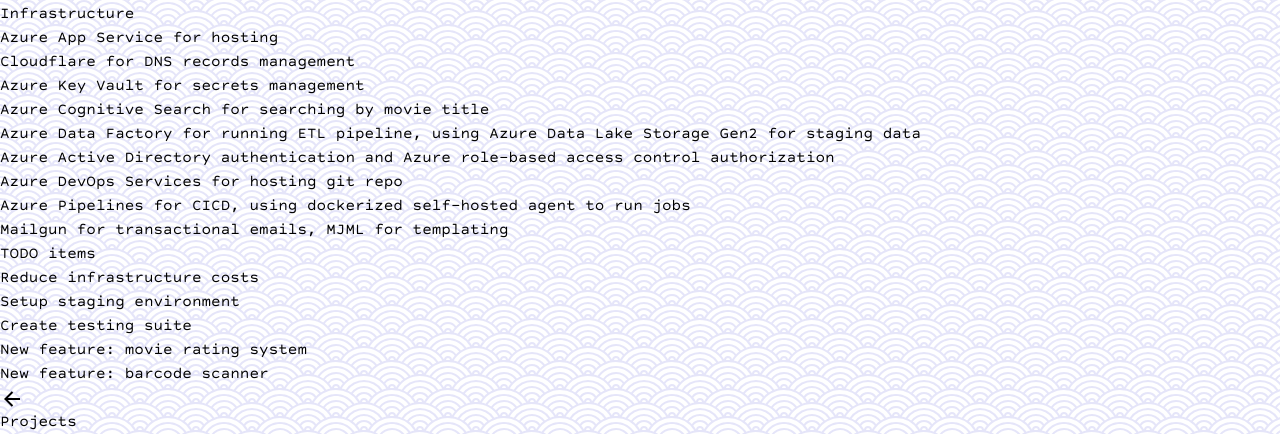
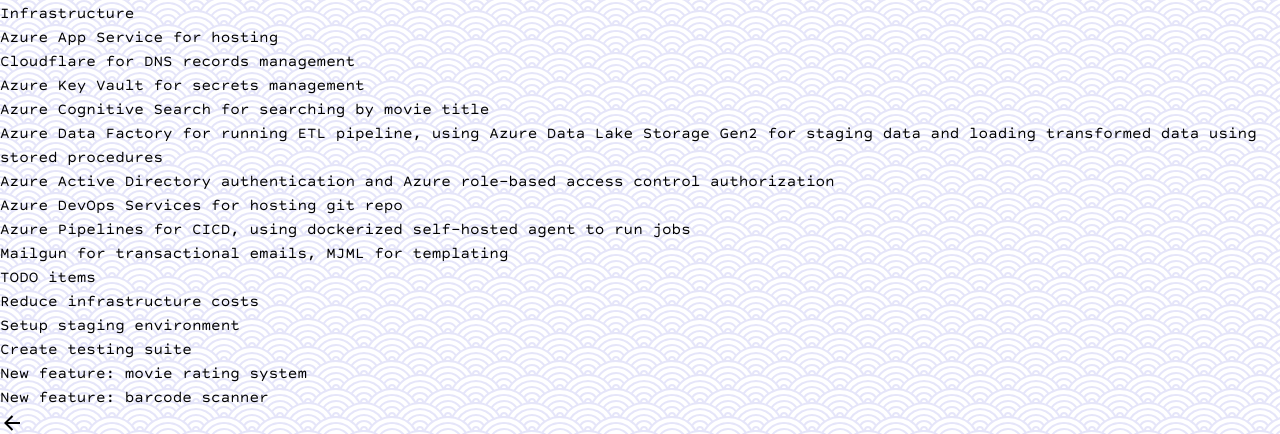
Before and after one commit to jkrajcir/jkrajcir.dev, an Eleventy site: page pages/projects/mymoviestash.njk in a window 1280 px wide. Shown: the part 4638-5072 px from the top of the page. Built offline with nearby package versions, Linux system fonts and the light colour scheme; Eleventy itself is replaced by a stand-in of ours; files that its build step writes are made by us from their sources.

Commit message:
minor conent fix

```diff
--- a/pages/projects/mymoviestash.njk
+++ b/pages/projects/mymoviestash.njk
@@ -113,7 +113,7 @@ title: MyMovieStash
                 <li>Azure Key Vault for secrets management</li>
                 <li>Azure Cognitive Search for searching by movie title</li>
                 <li>Azure Data Factory for running ETL pipeline, using Azure
-                    Data Lake Storage Gen2 for staging data</li>
+                    Data Lake Storage Gen2 for staging data and loading transformed data using stored procedures</li>
                 <li>Azure Active Directory authentication and Azure role-based
                     access control authorization</li>
                 <li>Azure DevOps Services for hosting git repo</li>
```
